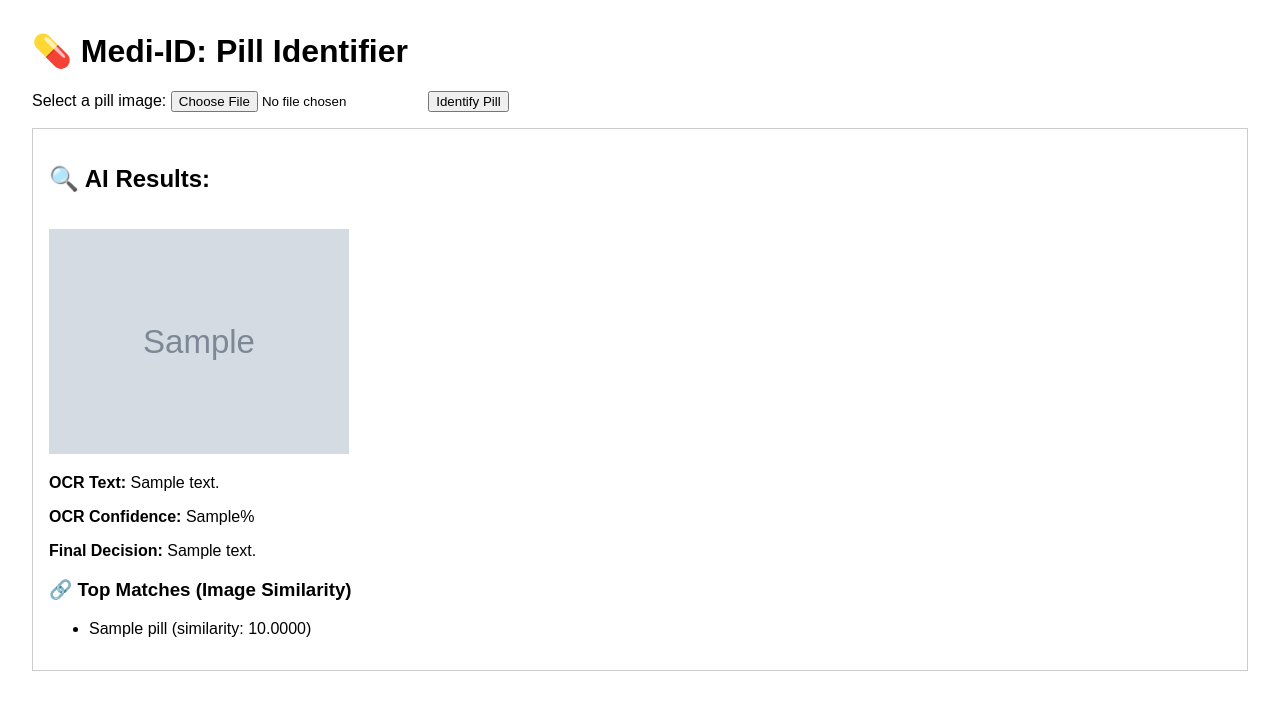
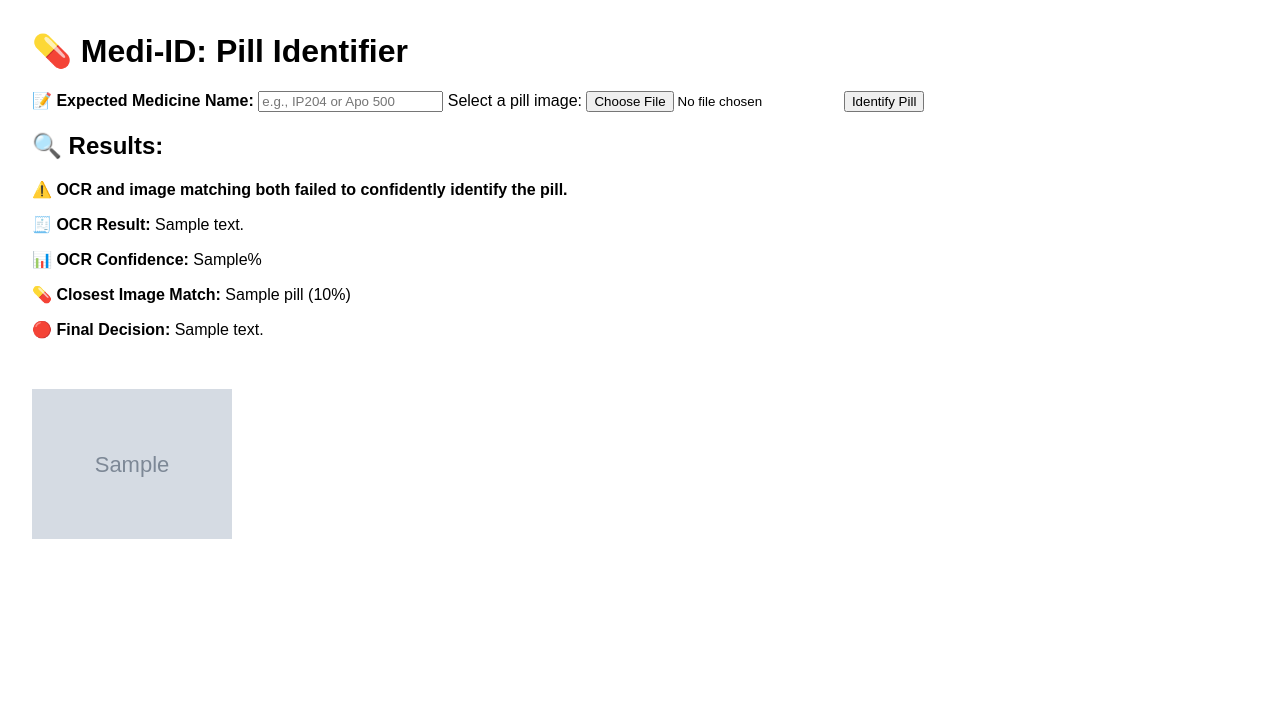
Before and after one commit to bg20061220/Medi-Id, a Flask app: template templates/index.html in a window 1280 px wide. Shown: the top 710 px of the page. Run offline with Flask 3, Linux system fonts and the light colour scheme; the template is opened without the code that fills it: most values are stand-ins (such as "Sample title", 1, 10 or a date in 2020); grey boxes marked "Sample" are stand-in pictures; parts of the project's set-up code (start-up, migrations or seed data) failed here and were passed over.

Commit message:
both models working basic ui
start working on other functionalities like scheduling and reminders

```diff
--- a/app.py
+++ b/app.py
@@ -20,13 +20,14 @@ def index():
 
     if request.method == "POST":
         file = request.files["image"]
+        expected_name  = request.form.get("expected_name", "").strip()
         if file:
             filename = secure_filename(file.filename)
             uploaded_file_path = os.path.join(app.config["UPLOAD_FOLDER"], filename)
             file.save(uploaded_file_path)
 
             # Run AI identification
-            result = identify_pill(uploaded_file_path)
+            result = identify_pill(uploaded_file_path , expected_name)
 
     return render_template("index.html", result=result, image_path=uploaded_file_path)
 
--- a/pill_identifier/match_pill.py
+++ b/pill_identifier/match_pill.py
@@ -43,7 +43,7 @@ def find_best_match(query_img_path, top_k=3):
 
 # 🧪 Test this
 if __name__ == "__main__":
-    test_image = "pill_identifier/test_images/test1.jpg"  # <- Replace with your test image
+    test_image = "pill_identifier/test_pill.jpg"  # <- Replace with your test image
     results = find_best_match(test_image)
 
     print("🔍 Top Matches:")
--- a/templates/index.html
+++ b/templates/index.html
@@ -23,26 +23,57 @@
   <body>
     <h1>💊 Medi-ID: Pill Identifier</h1>
     <form method="POST" enctype="multipart/form-data">
+      <label for="expected_name"
+        ><strong>📝 Expected Medicine Name:</strong></label
+      >
+      <input
+        type="text"
+        id="expected_name"
+        name="expected_name"
+        placeholder="e.g., IP204 or Apo 500"
+        required
+      />
       <label>Select a pill image:</label>
       <input type="file" name="image" accept="image/*" required />
       <button type="submit">Identify Pill</button>
     </form>
 
     {% if result %}
-    <div class="result-box">
-      <h2>🔍 AI Results:</h2>
-      <img src="{{ image_path }}" alt="Uploaded Pill" />
-      <p><strong>OCR Text:</strong> {{ result.ocr_text }}</p>
-      <p><strong>OCR Confidence:</strong> {{ result.ocr_confidence }}%</p>
-      <p><strong>Final Decision:</strong> {{ result.decision }}</p>
+    <h2>🔍 Results:</h2>
 
-      <h3>🔗 Top Matches (Image Similarity)</h3>
-      <ul>
-        {% for pill, score in result.image_matches[:3] %}
-        <li>{{ pill }} (similarity: {{ "%.4f"|format(score) }})</li>
-        {% endfor %}
-      </ul>
-    </div>
+    {% if result.ocr_confidence >= 40 %}
+    <p><strong>🧾 OCR Text:</strong> {{ result.ocr_text }}</p>
+    <p><strong>📊 OCR Confidence:</strong> {{ result.ocr_confidence }}%</p>
+    <p><strong>✅ Final Decision:</strong> {{ result.decision }}</p>
+
+    {% elif result.image_matches and result.image_matches[0][1]|float >= 80 %}
+    <p><strong>🧠 OCR was unclear.</strong></p>
+    <p>
+      <strong>📸 Best Image Match:</strong> {{ result.image_matches[0][0] }} ({{
+      result.image_matches[0][1] }}%)
+    </p>
+    <p><strong>✅ Final Decision:</strong> {{ result.decision }}</p>
+    <!-- Optional: show uploaded image and/or match pill image if available -->
+
+    {% else %}
+    <p>
+      <strong
+        >⚠️ OCR and image matching both failed to confidently identify the
+        pill.</strong
+      >
+    </p>
+    <p><strong>🧾 OCR Result:</strong> {{ result.ocr_text }}</p>
+    <p><strong>📊 OCR Confidence:</strong> {{ result.ocr_confidence }}%</p>
+    <p>
+      <strong>💊 Closest Image Match:</strong> {{ result.image_matches[0][0] }}
+      ({{ result.image_matches[0][1] }}%)
+    </p>
+    <p><strong>🔴 Final Decision:</strong> {{ result.decision }}</p>
+    {% endif %}
+
+    <br />
+    <img src="{{ image_path }}" alt="Uploaded Pill" width="200" />
+
     {% endif %}
   </body>
 </html>
```
Also changed, not shown: pill_identifier/classifier.py (+12 -9 lines), pill_identifier/ocr.py (+11 -14 lines).
